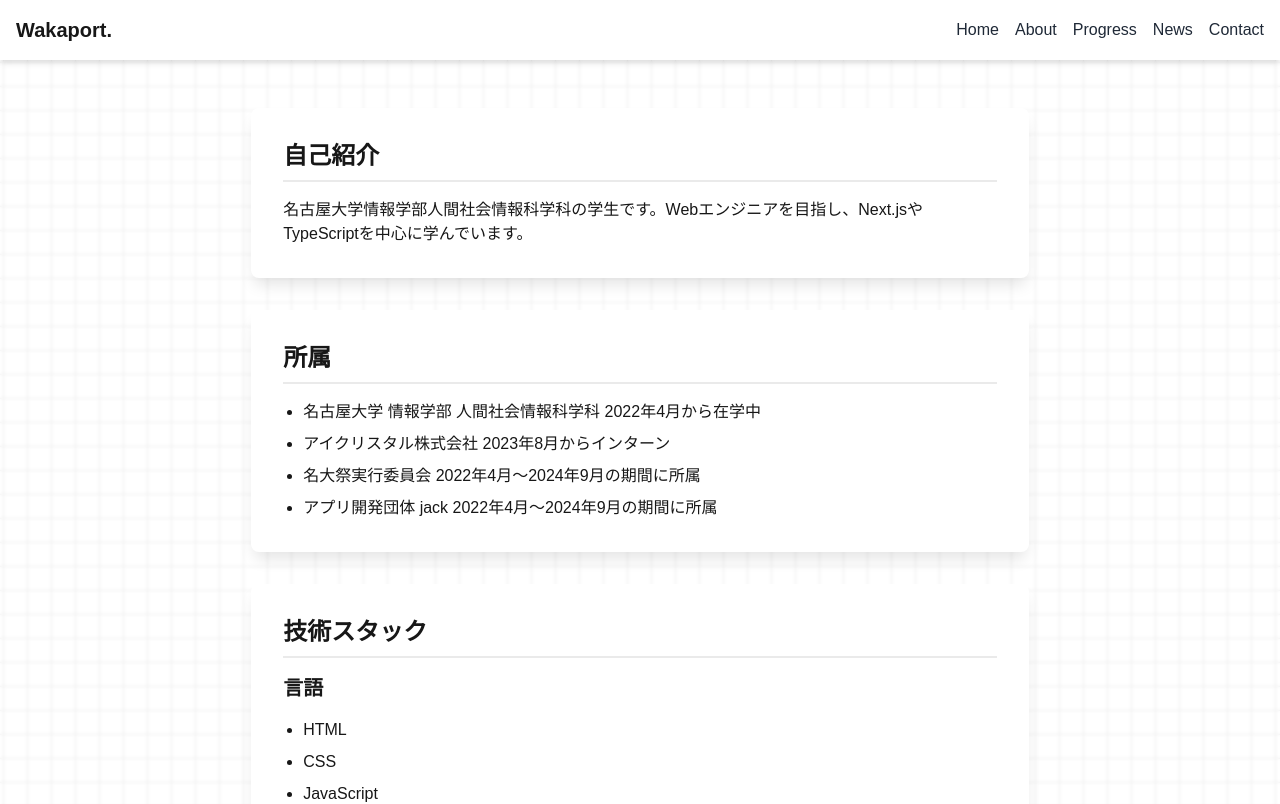
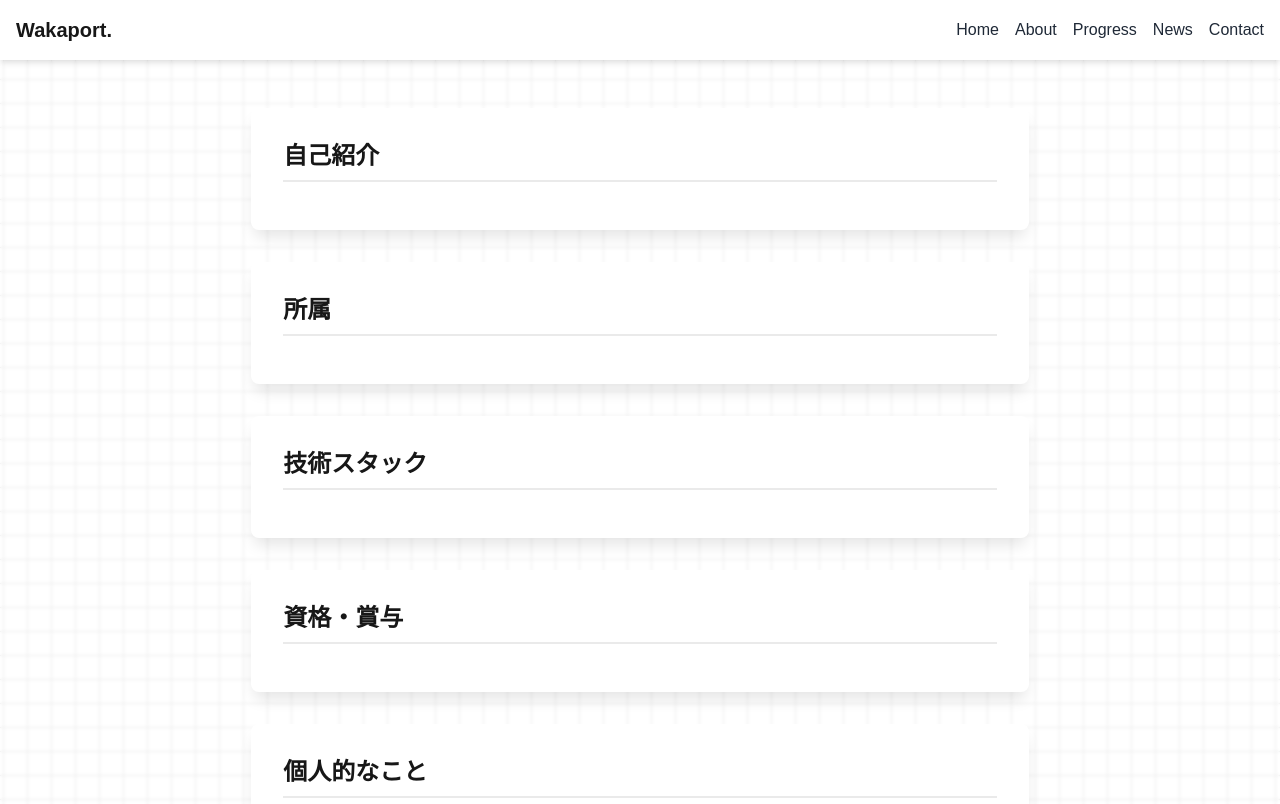
Before and after one commit to waka320/wakaport, a Next.js app in the folder wakanext/: page /about in a window 1280 px wide. Shown: the top 804 px of the page. Built offline with nearby package versions, Linux system fonts and the light colour scheme.

Commit message:
made it as a dropdown

```diff
--- a/wakanext/src/components/about/AffiliationsSection.tsx
+++ b/wakanext/src/components/about/AffiliationsSection.tsx
@@ -1,10 +1,16 @@
-import React from 'react';
+import React, { useState } from 'react';
 import Link from 'next/link';
 import { affiliations } from '@/lib/about/affiliations';
 
-const AffiliationsSection = () => (
+const AffiliationsSection = () => {
+    const [isOpen, setIsOpen] = useState(false);
+
+    return (
         <section className="content-background mb-8">
-        <h2 className="text-2xl font-semibold mb-4">{affiliations.title}</h2>
+            <h2 className="text-2xl font-semibold mb-4 cursor-pointer" onClick={() => setIsOpen(!isOpen)}>
+                {affiliations.title}
+            </h2>
+            {isOpen && (
                 <ul className="list-disc pl-5 space-y-2">
                     {affiliations.items.map((item, index) =>
                         typeof item === 'string' ? (
@@ -17,7 +23,9 @@ const AffiliationsSection = () => (
                         )
                     )}
                 </ul>
+            )}
         </section>
     );
+};
 
 export default AffiliationsSection;
--- a/wakanext/src/components/about/IntroductionSection.tsx
+++ b/wakanext/src/components/about/IntroductionSection.tsx
@@ -1,11 +1,19 @@
-import React from 'react';
+import React, { useState } from 'react';
 import { introduction } from '@/lib/about/introduction';
 
-const IntroductionSection = () => (
-    <section className="content-background mb-8">
-        <h2 className="text-2xl font-semibold mb-4">{introduction.title}</h2>
-        <p className="text-[var(--foreground)]">{introduction.content}</p>
-    </section>
-);
+const IntroductionSection = () => {
+    const [isOpen, setIsOpen] = useState(false);
+
+    return (
+        <section className="content-background mb-8">
+            <h2 className="text-2xl font-semibold mb-4 cursor-pointer" onClick={() => setIsOpen(!isOpen)}>
+                {introduction.title}
+            </h2>
+            {isOpen && (
+                <p className="text-[var(--foreground)]">{introduction.content}</p>
+            )}
+        </section>
+    );
+};
 
 export default IntroductionSection;
--- a/wakanext/src/components/about/PersonalSection.tsx
+++ b/wakanext/src/components/about/PersonalSection.tsx
@@ -1,9 +1,16 @@
-import React from 'react';
+import React, { useState } from 'react';
 import { personal } from '@/lib/about/personal';
 
-const PersonalSection = () => (
+const PersonalSection = () => {
+    const [isOpen, setIsOpen] = useState(false);
+
+    return (
         <section className="content-background mb-8">
-        <h2 className="text-2xl font-semibold mb-4">{personal.title}</h2>
+            <h2 className="text-2xl font-semibold mb-4 cursor-pointer" onClick={() => setIsOpen(!isOpen)}>
+                {personal.title}
+            </h2>
+            {isOpen && (
+                <>
                     <div>
                         <h3 className="text-xl font-semibold mb-4">{personal.likes.title}</h3>
                         {personal.likes.items.map((like, index) => (
@@ -29,7 +36,10 @@ const PersonalSection = () => (
                             ))}
                         </ul>
                     </div>
+                </>
+            )}
         </section>
     );
+};
 
 export default PersonalSection;
--- a/wakanext/src/components/about/QualificationsSection.tsx
+++ b/wakanext/src/components/about/QualificationsSection.tsx
@@ -1,15 +1,23 @@
-import React from 'react';
+import React, { useState } from 'react';
 import { qualifications } from '@/lib/about/qualifications';
 
-const QualificationsSection = () => (
+const QualificationsSection = () => {
+    const [isOpen, setIsOpen] = useState(false);
+
+    return (
         <section className="content-background mb-8">
-        <h2 className="text-2xl font-semibold mb-4">{qualifications.title}</h2>
+            <h2 className="text-2xl font-semibold mb-4 cursor-pointer" onClick={() => setIsOpen(!isOpen)}>
+                {qualifications.title}
+            </h2>
+            {isOpen && (
                 <ul className="list-disc pl-5 space-y-2">
                     {qualifications.items.map((item, index) => (
                         <li key={index}>{item}</li>
                     ))}
                 </ul>
+            )}
         </section>
     );
+};
 
 export default QualificationsSection;
--- a/wakanext/src/components/about/SkillsSection.tsx
+++ b/wakanext/src/components/about/SkillsSection.tsx
@@ -1,10 +1,15 @@
-import React from 'react';
+import React, { useState } from 'react';
 import { skills } from '@/lib/about/skills';
 
-const SkillsSection = () => (
+const SkillsSection = () => {
+    const [isOpen, setIsOpen] = useState(false);
+
+    return (
         <section className='content-background'>
-        <h2 className="text-2xl font-semibold mb-4">{skills.title}</h2>
-        {skills.categories.map((category, index) => (
+            <h2 className="text-2xl font-semibold mb-4 cursor-pointer" onClick={() => setIsOpen(!isOpen)}>
+                {skills.title}
+            </h2>
+            {isOpen && skills.categories.map((category, index) => (
                 <div key={index}>
                     <h3 className="text-xl font-semibold mb-4">{category.name}</h3>
                     <ul className="list-disc pl-5 space-y-2">
@@ -16,5 +21,6 @@ const SkillsSection = () => (
             ))}
         </section>
     );
+};
 
 export default SkillsSection;
```
Lines whose indentation alone changed are shown as unchanged.
